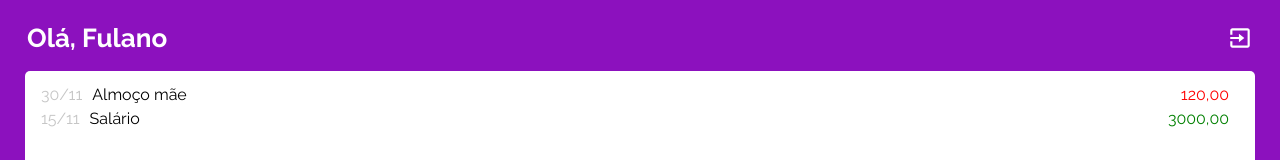
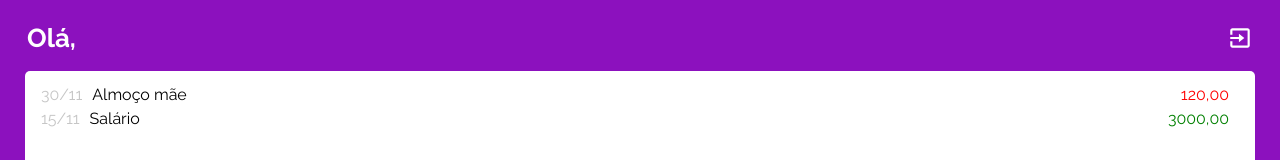
Before and after one commit to GuiOliveiraRamos/projeto14-mywallet-front, a React (Vite) app: page /home in a window 1280 px wide. Shown: the top 160 px of the page. Built offline with nearby package versions, Linux system fonts and the light colour scheme; no server answers; a web font is replaced by a local one.

Commit message:
ajustes context

```diff
--- a/src/pages/HomePage.jsx
+++ b/src/pages/HomePage.jsx
@@ -9,6 +9,7 @@ import contextData from "./DataContext";
 export default function HomePage() {
   const navigate = useNavigate();
   const { token } = useContext(contextData);
+  const { name } = useContext(contextData);
 
   const config = {
     headers: {
@@ -22,7 +23,7 @@ export default function HomePage() {
   return (
     <HomeContainer>
       <Header>
-        <h1 data-test="user-name">Olá, Fulano</h1>
+        <h1 data-test="user-name">Olá, {name}</h1>
         <BiExit />
       </Header>
 
--- a/src/pages/SignInPage.jsx
+++ b/src/pages/SignInPage.jsx
@@ -24,7 +24,7 @@ export default function SignInPage() {
         `${import.meta.env.VITE_API_URL}/`,
         saveData
       );
-
+      console.log(response);
       if (!response.ok) {
         if (response.status === 422 || response.status === 409)
           alert(response.statusText);
--- a/src/pages/SignUpPage.jsx
+++ b/src/pages/SignUpPage.jsx
@@ -27,6 +27,7 @@ export default function SignUpPage() {
       await axios.post(`${import.meta.env.VITE_API_URL}/cadastro`, saveData);
 
       localStorage.setItem("userData", JSON.stringify(saveData));
+      console.log(saveData);
       navigate("/");
     } catch (error) {
       if (error.status === 422 || error.status === 409) {
```
